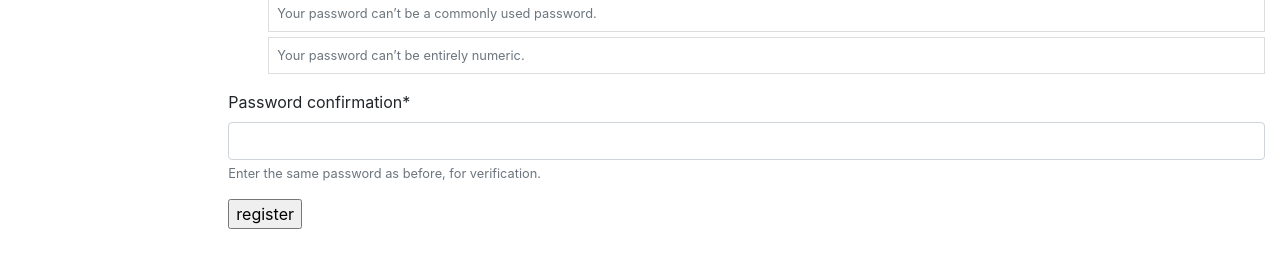
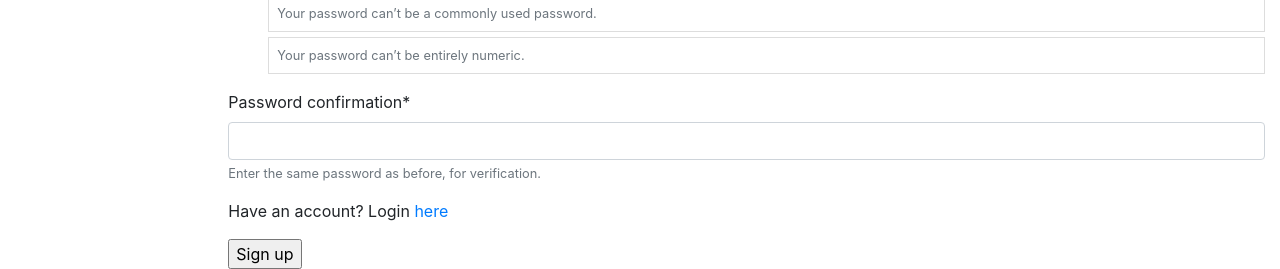
Before and after one commit to sakhaline/Newspaper-Agency, a Django app: page /register/ in a window 1280 px wide. Shown: the part 617-886 px from the top of the page. Before the commit the page ends 846 px from the top, so only its background shows below. Run offline with Django 4.2, Linux system fonts and the light colour scheme; some libraries are stand-ins or nearby versions.

Commit message:
Implement sign-up feature

```diff
--- a/media/forms.py
+++ b/media/forms.py
@@ -48,10 +48,16 @@ class RedactorSearchForm(forms.Form):
     )
 
 
-class RedactorCreationForm(UserCreationForm):
+class RedactorRegisterForm(UserCreationForm):
     class Meta:
         model = get_user_model()
-        fields = ("username", "first_name", "last_name", "email", "years_of_experience")
+        fields = (
+            "username",
+            "first_name",
+            "last_name",
+            "email",
+            "years_of_experience",
+        )
 
 
 class RedactorUpdateForm(UserChangeForm):
--- a/media/models.py
+++ b/media/models.py
@@ -12,7 +12,7 @@ class Redactor(AbstractUser):
         ordering = ('username',)
 
     def __str__(self) -> str:
-        return f"{self.username} ({self.first_name} {self.last_name})"
+        return f"{self.username}"
 
 
 class Topic(models.Model):
--- a/media/urls.py
+++ b/media/urls.py
@@ -12,8 +12,8 @@ from media.views import (index,
                          TopicCreateView,
                          TopicUpdateView,
                          TopicDeleteView,
-                         RedactorCreationView,
-                         RedactorUpdateView,)
+                         RedactorRegisterView,
+                         RedactorUpdateView)
 
 
 urlpatterns = [
@@ -32,8 +32,9 @@ urlpatterns = [
 
     path("redactors/", RedactorListView.as_view(), name="redactor-list"),
     path("redactors/<int:pk>/", RedactorDetailView.as_view(), name="redactor-detail"),
-    path("register/", RedactorCreationView.as_view()),
+    path("register/", RedactorRegisterView.as_view(), name="redactor-form"),
     path("redactors/<int:pk>/update", RedactorUpdateView.as_view(), name="redactor-form"),
+    path("accounts/sign-up/", RedactorRegisterView.as_view(), name="sign-up")
 ]
 
 
--- a/media/views.py
+++ b/media/views.py
@@ -12,8 +12,8 @@ from media.forms import (NewspaperCreationForm,
                          NewspaperFilterForm,
                          TopicSearchForm,
                          RedactorSearchForm,
-                         RedactorCreationForm,
-                         RedactorUpdateForm,)
+                         RedactorRegisterForm,
+                         RedactorUpdateForm)
 
 
 @login_required
@@ -33,7 +33,24 @@ def index(request: HttpRequest) -> HttpResponse:
         "num_visits": num_visits + 1,
     }
 
-    return render(request, "media/index.html", context=context)
+    return render(
+        request=request, template_name="media/index.html", context=context
+    )
+
+
+# def sign_up(request: HttpRequest) -> HttpResponse:
+#     if request.method == "POST":
+#         form = RedactorCreationForm(request.POST)
+#     else:
+#         form = RedactorCreationForm()
+#
+#     context = {
+#         "form": form
+#     }
+#
+#     return render(
+#         request=request, template_name="registration/sign_up.html", context=context
+#     )
 
 
 class NewspaperListView(generic.ListView):
@@ -121,9 +138,9 @@ class RedactorListView(generic.ListView):
         return context
 
 
-class RedactorCreationView(generic.CreateView):
-    form_class = RedactorCreationForm
-    template_name = 'registration/register.html'
+class RedactorRegisterView(generic.CreateView):
+    form_class = RedactorRegisterForm
+    template_name = 'registration/sign_up.html'
 
     def get_success_url(self) -> str:
         return self.request.GET.get("next", "/")
--- a/templates/registration/login.html
+++ b/templates/registration/login.html
@@ -16,6 +16,7 @@
 <form method="post" action="{% url 'login' %}">
   {% csrf_token %}
   {{ form|crispy }}
+  <p>Don't have an account? Create one <a href="{% url 'media:sign-up' %}">Here</a></p>
   <input type="submit" value="Login" class="btn btn-primary" />
   <input type="hidden" name="next" value="{{ next }}" />
 </form>
--- a/templates/registration/register.html
+++ b/templates/registration/sign_up.html
@@ -5,6 +5,7 @@
   <form action="" method="post">
     {% csrf_token %}
     {{ form|crispy }}
-  <input type="submit" value="register">
+  <p>Have an account? Login <a href="/accounts/login"> here</a></p>
+  <input type="submit" value="Sign up">
   </form>
 {% endblock %}
```
